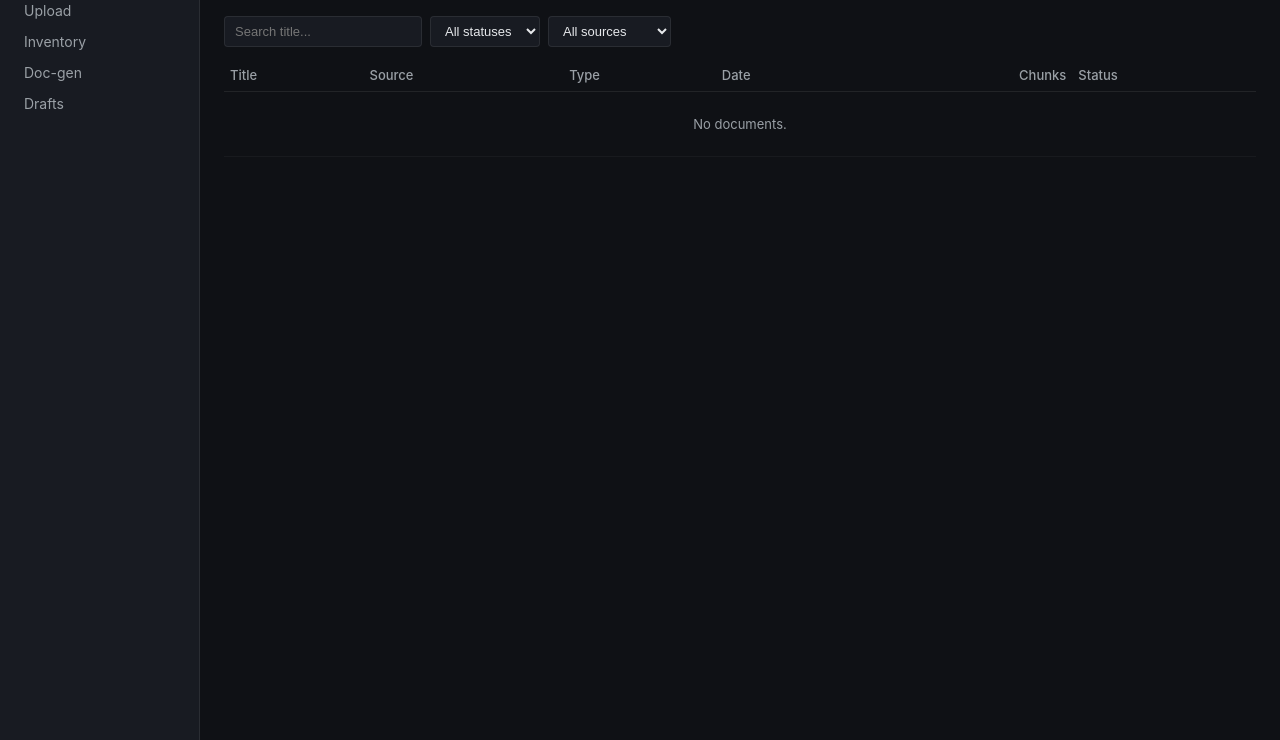
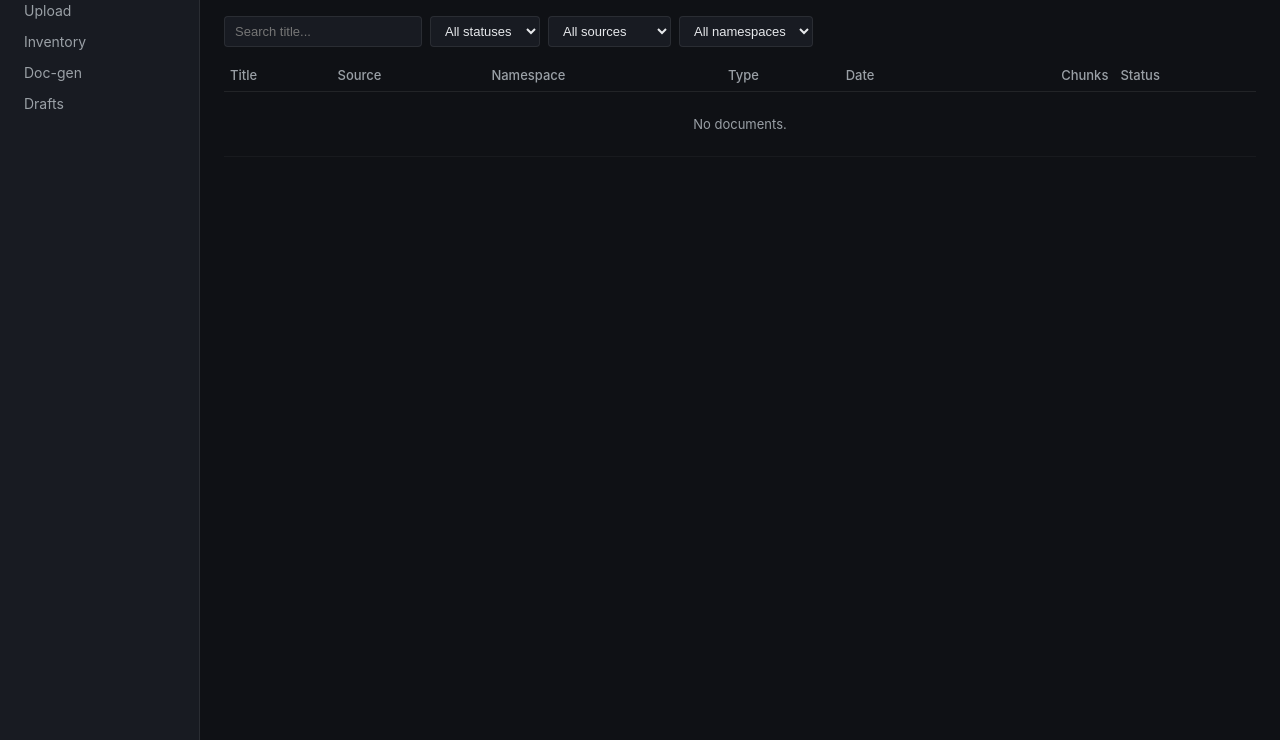
Before and after one commit to sureshakula/openbrain-rag, a FastAPI app: template webui/templates/inventory.html in a window 1280 px wide. Shown: the part 60-800 px from the top of the page. Run offline with FastAPI, Linux system fonts and the light colour scheme; the template is opened without the code that fills it, so the values that code supplies are empty; some libraries are stand-ins or nearby versions.

Commit message:
feat(namespace): complete namespace filtering across CLI, search, MCP, webui
Finishes the partial namespace work paused in 7364d52.

- ingestion/ingest_local.py: --namespace CLI flag (trimmed + lowercased);
  ingest_file/ingest_folder thread it through. Fixes a latent bug where
  ingest_file accepted namespace but dropped it before insert_document.
- retrieval/search.py: SearchFilters.namespaces -> d.namespace = ANY(...),
  applied to vector, BM25, and BM25-only paths via the shared WHERE builder.
- mcp_server/server.py: search() gains namespaces[]; list_documents() gains
  namespace filter and returns namespace; fetch_document() returns namespace.
- webui/routes/inventory.py: namespace query param + filter, plus a
  _namespaces() helper feeding a distinct-namespace dropdown.
- templates: namespace <select> in the filter bar and a Namespace column.
- tests: namespace coverage for search, MCP search/list/fetch, and inventory.

Verified on u24: 46 passed (was 41); live /inventory renders the dropdown
and column.

Co-Authored-By: Claude Opus 4.8 <noreply@anthropic.com>

```diff
--- a/retrieval/search.py
+++ b/retrieval/search.py
@@ -11,6 +11,7 @@ from ingestion.core import embed
 class SearchFilters:
     source_types: list[str] = field(default_factory=list)
     file_extensions: list[str] = field(default_factory=list)
+    namespaces: list[str] = field(default_factory=list)
 
 
 @dataclass
@@ -31,6 +32,8 @@ def _build_where(filters: SearchFilters | None) -> tuple[str, list]:
         clauses.append("d.source_type = ANY(%s)"); args.append(filters.source_types)
     if filters and filters.file_extensions:
         clauses.append("d.file_extension = ANY(%s)"); args.append(filters.file_extensions)
+    if filters and filters.namespaces:
+        clauses.append("d.namespace = ANY(%s)"); args.append(filters.namespaces)
     return " AND ".join(clauses), args
 
 
--- a/webui/routes/inventory.py
+++ b/webui/routes/inventory.py
@@ -10,7 +10,7 @@ router = APIRouter()
 
 
 def _query_docs(*, status: str | None, source: str | None, ftype: str | None,
-                search: str | None, limit: int = 200) -> list[dict]:
+                namespace: str | None, search: str | None, limit: int = 200) -> list[dict]:
     where: list[str] = ["active = TRUE"]
     args: list = []
     if status:
@@ -19,11 +19,13 @@ def _query_docs(*, status: str | None, source: str | None, ftype: str | None,
         where.append("source_type = %s"); args.append(source)
     if ftype:
         where.append("file_extension = %s"); args.append(ftype)
+    if namespace:
+        where.append("namespace = %s"); args.append(namespace)
     if search:
         where.append("title ILIKE %s"); args.append(f"%{search}%")
     sql = f"""
         SELECT d.id, d.title, d.source_type, d.file_extension, d.status,
-               d.failure_reason, d.ingested_at,
+               d.namespace, d.failure_reason, d.ingested_at,
                (SELECT COUNT(*) FROM chunks c WHERE c.document_id = d.id) AS chunk_count
           FROM documents d
          WHERE {' AND '.join(where)}
@@ -35,6 +37,17 @@ def _query_docs(*, status: str | None, source: str | None, ftype: str | None,
             cur.execute(sql, args)
             cols = [c.name for c in cur.description]
             return [dict(zip(cols, row)) for row in cur.fetchall()]
+
+
+def _namespaces() -> list[str]:
+    """Distinct namespaces in use, for the inventory filter dropdown."""
+    with get_conn() as conn:
+        with conn.cursor() as cur:
+            cur.execute(
+                "SELECT DISTINCT namespace FROM documents "
+                "WHERE active = TRUE AND namespace IS NOT NULL ORDER BY namespace"
+            )
+            return [row[0] for row in cur.fetchall()]
 
 
 def _counts() -> dict:
@@ -57,14 +70,18 @@ async def inventory(request: Request,
                     status: str | None = None,
                     source: str | None = None,
                     ftype: str | None = None,
+                    namespace: str | None = None,
                     search: str | None = None):
     return render(
         request, "inventory.html",
         {"page": "inventory",
-         "rows": _query_docs(status=status, source=source, ftype=ftype, search=search),
+         "rows": _query_docs(status=status, source=source, ftype=ftype,
+                             namespace=namespace, search=search),
          "counts": _counts(),
+         "namespaces": _namespaces(),
          "filters": {"status": status or "", "source": source or "",
-                     "ftype": ftype or "", "search": search or ""}},
+                     "ftype": ftype or "", "namespace": namespace or "",
+                     "search": search or ""}},
     )
 
 
@@ -73,8 +90,10 @@ async def inventory_rows(request: Request,
                          status: str | None = None,
                          source: str | None = None,
                          ftype: str | None = None,
+                         namespace: str | None = None,
                          search: str | None = None):
     return render(
         request, "_inventory_rows.html",
-        {"rows": _query_docs(status=status, source=source, ftype=ftype, search=search)},
+        {"rows": _query_docs(status=status, source=source, ftype=ftype,
+                             namespace=namespace, search=search)},
     )
--- a/webui/templates/_inventory_rows.html
+++ b/webui/templates/_inventory_rows.html
@@ -2,6 +2,7 @@
 <tr>
   <td>{{ row.title }}</td>
   <td style="color: var(--muted)">{{ row.source_type }}</td>
+  <td style="color: var(--muted)">{{ row.namespace }}</td>
   <td style="color: var(--muted)">{{ row.file_extension or "" }}</td>
   <td style="color: var(--muted)">{{ row.ingested_at.strftime('%Y-%m-%d') if row.ingested_at else '' }}</td>
   <td style="text-align:right">{{ row.chunk_count or '—' }}</td>
@@ -14,5 +15,5 @@
 </tr>
 {% endfor %}
 {% if not rows %}
-<tr><td colspan="6" style="color: var(--muted); padding: 24px; text-align: center;">No documents.</td></tr>
+<tr><td colspan="7" style="color: var(--muted); padding: 24px; text-align: center;">No documents.</td></tr>
 {% endif %}
--- a/webui/templates/inventory.html
+++ b/webui/templates/inventory.html
@@ -27,12 +27,18 @@
       <option value="{{ s }}" {% if filters.source == s %}selected{% endif %}>{{ s }}</option>
     {% endfor %}
   </select>
+  <select class="input" name="namespace">
+    <option value="">All namespaces</option>
+    {% for ns in namespaces %}
+      <option value="{{ ns }}" {% if filters.namespace == ns %}selected{% endif %}>{{ ns }}</option>
+    {% endfor %}
+  </select>
 </form>
 
 <table>
   <thead>
     <tr>
-      <th>Title</th><th>Source</th><th>Type</th><th>Date</th>
+      <th>Title</th><th>Source</th><th>Namespace</th><th>Type</th><th>Date</th>
       <th style="text-align:right">Chunks</th><th>Status</th>
     </tr>
   </thead>
```
Also changed, not shown: ingestion/ingest_local.py (+10 -5 lines), mcp_server/server.py (+13 -5 lines), tests/mcp_server/test_tools.py (+28 -5 lines), tests/retrieval/test_search.py (+16 -4 lines), tests/webui/test_inventory.py (+21 -4 lines).
